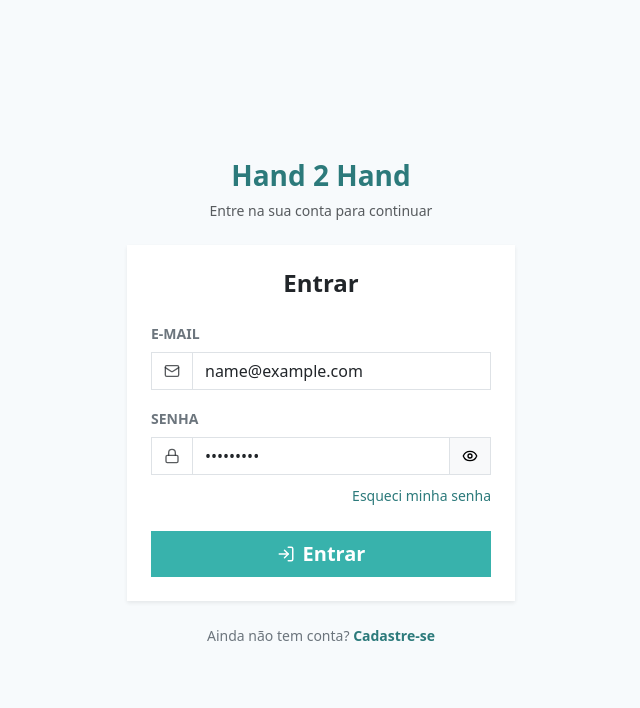
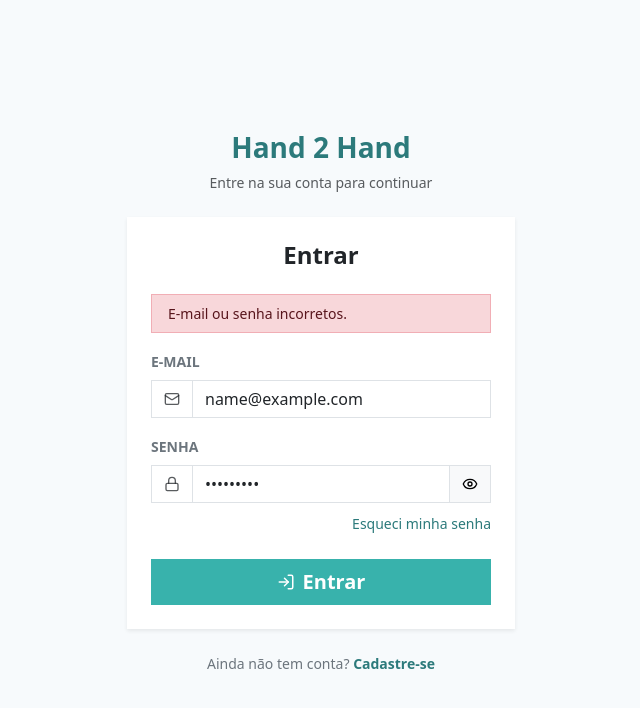
Before and after one commit to Moralisjohnson/umbrella-team, a React (Vite) app: page /login in a window 1280 px wide. Both pictures are taken after typing "name@example.com", "Sample123" into the empty fields and a click on the button "Entrar". Shown: the top 708 px of the page, without its empty margins (319-959 px from the left). Built offline with nearby package versions, Linux system fonts and the light colour scheme.

Commit message:
MOCK com validacao de credencias invalidas

```diff
--- a/src/pages/Login.jsx
+++ b/src/pages/Login.jsx
@@ -12,6 +12,7 @@ const Login = () => {
   const [mostrarSenha, setMostrarSenha] = useState(false);
   const [tentouEnviar, setTentouEnviar] = useState(false);
   const [carregando, setCarregando] = useState(false);
+  const [erroLogin, setErroLogin] = useState("");
 
   // Validação só acontece depois que o usuário clica em "Entrar".
   // Ao digitar, os valores mudam e o estilo vermelho some automaticamente.
@@ -24,6 +25,7 @@ const Login = () => {
   const handleSubmit = (e) => {
     e.preventDefault();
     setTentouEnviar(true);
+    setErroLogin("");
 
     // Não prossegue com campos vazios ou e-mail em formato inválido.
     if (
@@ -38,7 +40,17 @@ const Login = () => {
     setCarregando(true);
     setTimeout(() => {
       setCarregando(false);
-      console.log("Tentativa de login:", { email, senha });
+
+      // MOCK: enquanto não há backend, só estas credenciais "passam".
+      const credenciaisOk =
+        email.trim() === "user@hand2hand.com" && senha === "123456";
+
+      if (credenciaisOk) {
+        console.log("Login bem-sucedido:", { email });
+        // TODO: guardar token e redirecionar o usuário.
+      } else {
+        setErroLogin("E-mail ou senha incorretos.");
+      }
     }, 1200);
   };
 
@@ -76,6 +88,15 @@ const Login = () => {
         {/* Cartão do formulário */}
         <div className="card border-0 shadow-sm rounded-0 bg-white p-4">
           <h1 className="h4 fw-bold text-dark mb-4 text-center">Entrar</h1>
+
+          {erroLogin && (
+            <div
+              className="alert alert-danger rounded-0 py-2 small"
+              role="alert"
+            >
+              {erroLogin}
+            </div>
+          )}
 
           <form onSubmit={handleSubmit} noValidate>
             {/* E-mail */}
```
